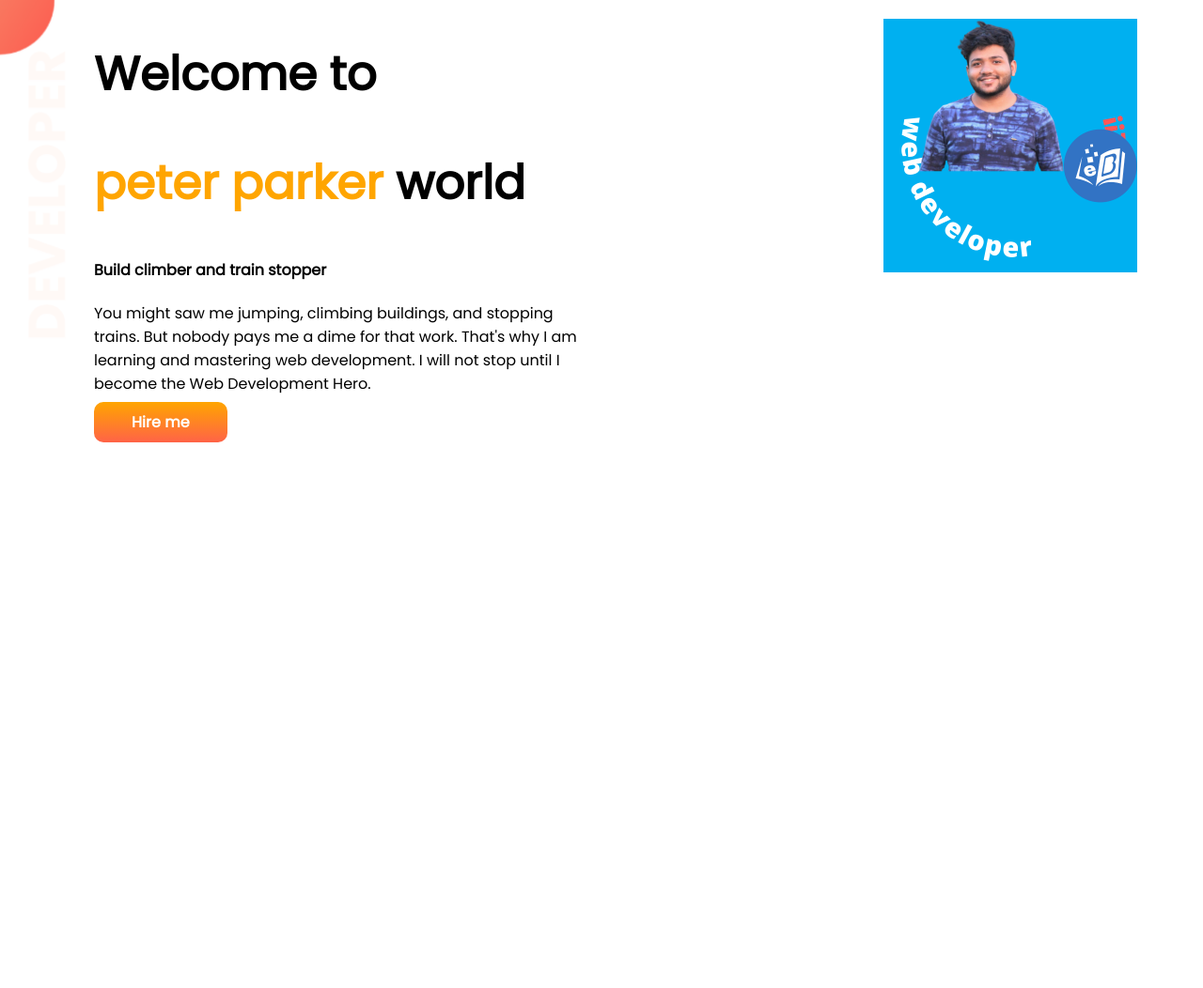
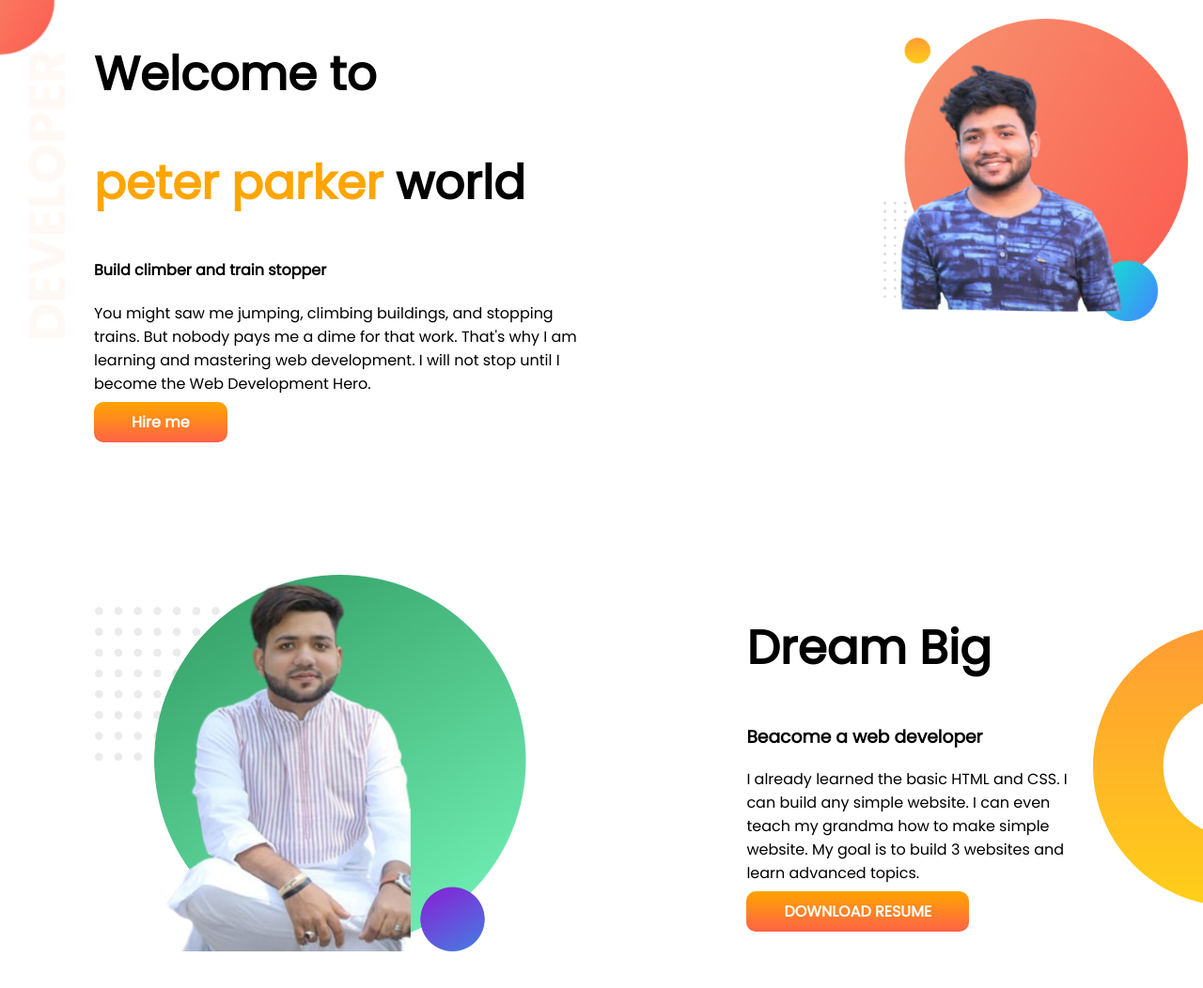
Before and after one commit to anjan457/developer-portfolio-ak, a plain HTML site: page index.html in a window 1280 px wide. Shown: the whole page at 94% size. Before the commit the page ends 800 px from the top, so only its background shows below. Drawn offline with Linux system fonts and the light colour scheme.

Commit message:
dream big

```diff
--- a/index.html
+++ b/index.html
@@ -29,7 +29,27 @@
 
         </div>
         <div class="half-width">
-            <img src="images/eBidyaloy Facebook Profile Frame.png" alt="">
+            <img src="images/my-bg.png" alt="">
+        </div>
+    </section>
+    <section class="dream-banner">
+        <div class=" right">
+            <img src="images/image 13 (1).png" alt="">
+        </div>
+        <div class="dream-big">
+            <h1>
+                Dream Big
+
+            </h1>
+            <h3>
+                Beacome a web developer
+            </h3>
+            <p>
+                I already learned the basic HTML and CSS. I can build any simple website. I can even teach my grandma
+                how to make simple website. My goal is to build 3 websites and learn advanced topics.
+            </p>
+            <a class="link-button" target="_blank" rel="noopener noreferrer" href="https://github.com/anjan457">DOWNLOAD
+                RESUME</a>
         </div>
     </section>
 </body>
--- a/style.css
+++ b/style.css
@@ -16,6 +16,7 @@ h1 {
 
 section {
     display: flex;
+    margin-bottom: 150px;
 }
 
 .half-width {
@@ -24,7 +25,7 @@ section {
 }
 
 .half-width img {
-    width: 50%;
+    width: 60%;
     padding-top: 20px;
     padding-left: 200px;
 }
@@ -43,3 +44,27 @@ section {
     background-repeat: no-repeat;
 
 }
+
+.right img {
+    padding-left: 20%;
+    width: 500px;
+
+
+
+}
+
+.dream-banner {
+    background-image: url(images/dream-bg.png);
+    background-repeat: no-repeat;
+    background-position: right;
+}
+
+
+
+
+
+
+.dream-big {
+    padding-left: 23%;
+    padding-right: 10%;
+}
```
Also changed, not shown: images/52596055_1899834396792151_5333364330882662400_n-removebg-preview (1).png (added), images/52596055_1899834396792151_5333364330882662400_n.jpg, images/dream-bg.png (added), images/image 13 (1).png (added), images/jhankar2.png (added).
